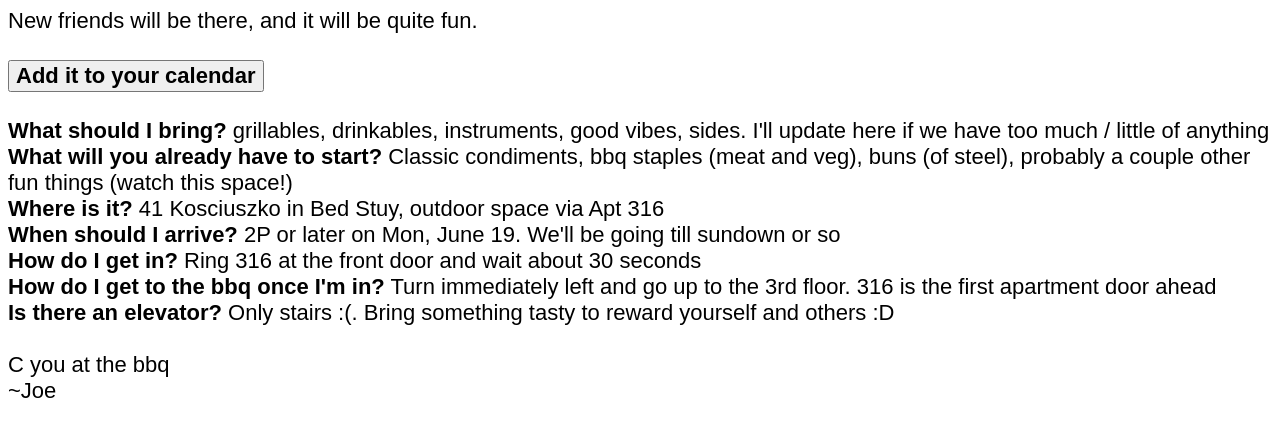
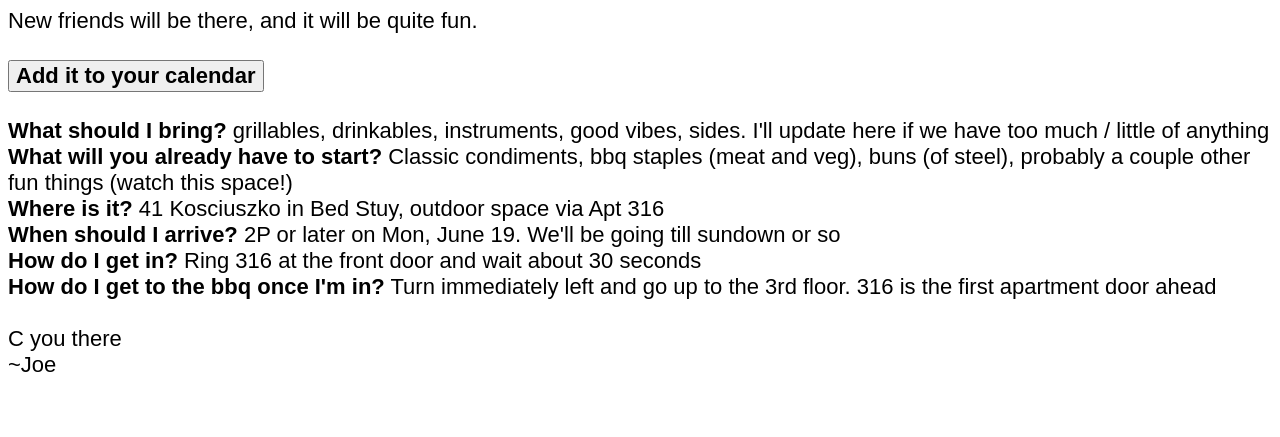
Before and after one commit to joegoldbeck/monday-bbq, a plain HTML site: page index.html in a window 1280 px wide. Shown: the part 79-516 px from the top of the page. Drawn offline with Linux system fonts and the light colour scheme.

Commit message:
Update index.html

```diff
--- a/index.html
+++ b/index.html
@@ -29,9 +29,8 @@
 <div><b>When should I arrive?</b> 2P or later on Mon, June 19. We'll be going till sundown or so</div>
 <div><b>How do I get in?</b> Ring 316 at the front door and wait about 30 seconds</div>
 <div><b>How do I get to the bbq once I'm in?</b> Turn immediately left and go up to the 3rd floor. 316 is the first apartment door ahead</div>
-<div><b>Is there an elevator?</b> Only stairs :(. Bring something tasty to reward yourself and others :D</div>
 <br>
-<div>C you at the bbq</div>
+<div>C you there</div>
 <div>~Joe</div>
 </body>
 </html>
```
